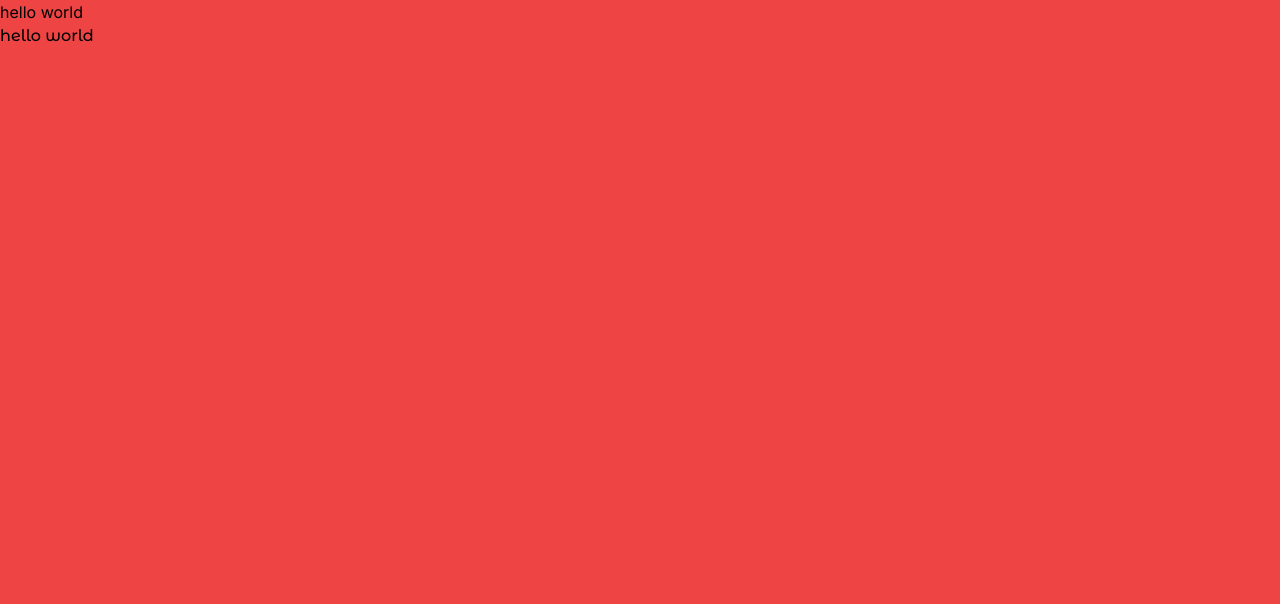
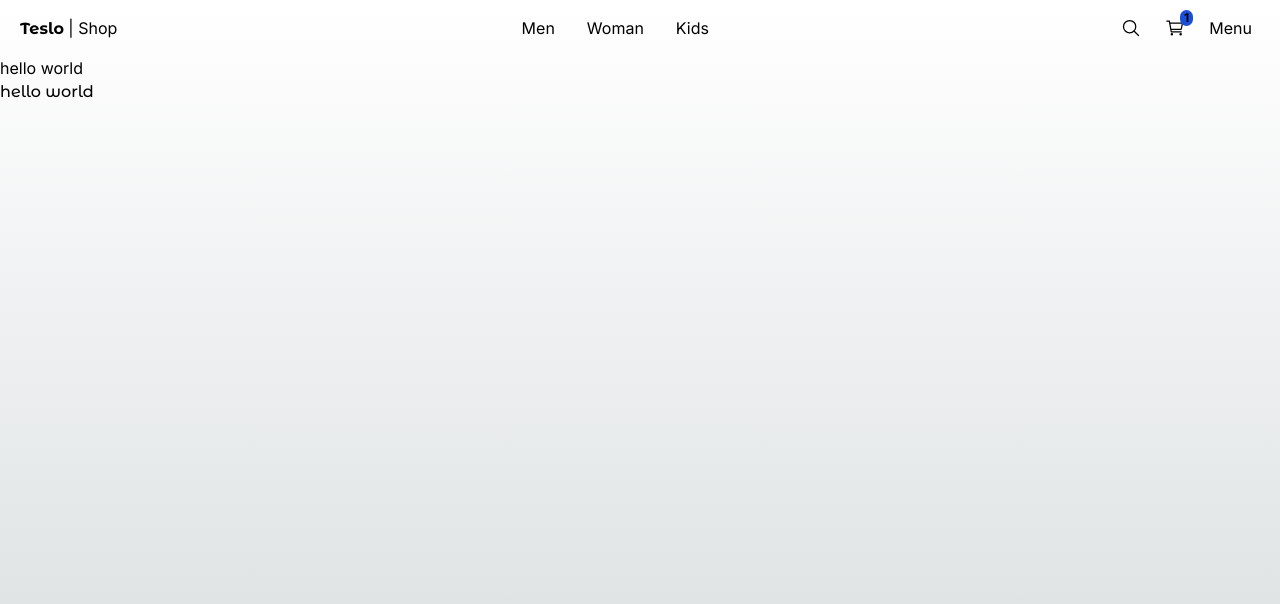
Before and after one commit to jesus-molano/teslo-shop, a Next.js app: page / in a window 1280 px wide. Shown: the top 604 px of the page. Built offline with nearby package versions, Linux system fonts and the light colour scheme.

Commit message:
Created TopMenu

```diff
--- a/src/app/(shop)/layout.tsx
+++ b/src/app/(shop)/layout.tsx
@@ -1,7 +1,14 @@
+import { TopMenu } from "@/components";
+
 export default function ShopLayout({
   children,
 }: {
   children: React.ReactNode;
 }) {
-  return <main className="min-h-screen bg-red-500">{children}</main>;
+  return (
+    <main className="min-h-screen ">
+      <TopMenu />
+      {children}
+    </main>
+  );
 }
--- a/src/app/layout.tsx
+++ b/src/app/layout.tsx
@@ -3,8 +3,8 @@ import { inter } from "@/config/fonts";
 import "./globals.css";
 
 export const metadata: Metadata = {
-  title: "Create Next App",
-  description: "Generated by create next app",
+  title: "Teslo | Shop",
+  description: "Test E-Commerce created with Next JS for learning.",
 };
 
 export default function RootLayout({
--- a/src/components/index.ts
+++ b/src/components/index.ts
@@ -0,0 +1 @@
+export * from "@/components/ui/TopMenu";
--- /dev/null
+++ b/src/components/ui/TopMenu/index.tsx
@@ -0,0 +1,53 @@
+import { titleFont } from "@/config/fonts";
+import Link from "next/link";
+import React from "react";
+import { IoCartOutline, IoSearchOutline } from "react-icons/io5";
+
+const CATEGORY_LINKS = [
+  { title: "Men", href: "/category/men" },
+  { title: "Woman", href: "/categoty/woman" },
+  { title: "Kids", href: "/category/kids" },
+];
+
+export const TopMenu = () => {
+  return (
+    <nav className="flex px-5 py-2 justify-between items-center w-full">
+      <div>
+        <Link href="/">
+          <span className={`${titleFont.className} antialiased font-bold`}>
+            Teslo
+          </span>
+          <span> | Shop</span>
+        </Link>
+      </div>
+      <div className="hidden sm:block">
+        {CATEGORY_LINKS.map((link) => (
+          <Link
+            key={link.title}
+            className="m-2 p-2 rounded-md transition-all hover:bg-gray-100"
+            href={link.href}
+          >
+            {link.title}
+          </Link>
+        ))}
+      </div>
+      <div className="flex items-center gap-2">
+        <Link href={"/search"} className="p-2">
+          <IoSearchOutline className="w-5 h-5 " />
+        </Link>
+        <Link href={"/cart"} className="p-2">
+          <div className="relative">
+            <span className="absolute text-xs rounded-full px-1 font-bold -top-2 -right-2 bg-blue-700 -text-white">
+              1
+            </span>
+
+            <IoCartOutline className="w-5 h-5 " />
+          </div>
+        </Link>
+        <button className="p-2 rounded-md transition-all hover:bg-gray-100">
+          Menu
+        </button>
+      </div>
+    </nav>
+  );
+};
```
Also changed, not shown: package.json (+5 -4 lines), 1 other file (tests, documents, lock files or other folders).
